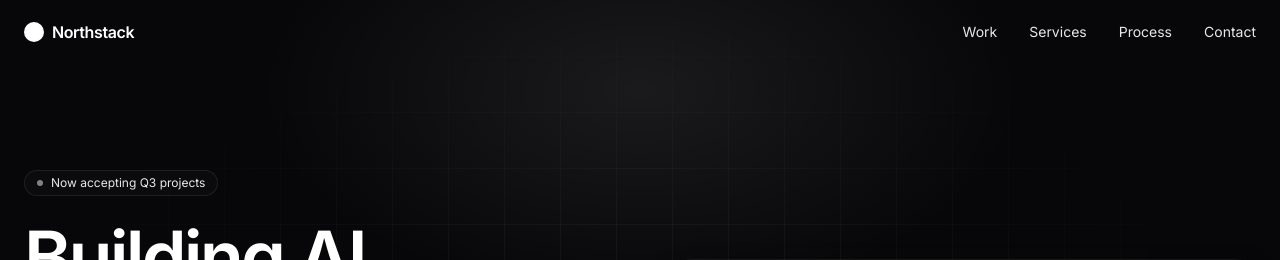
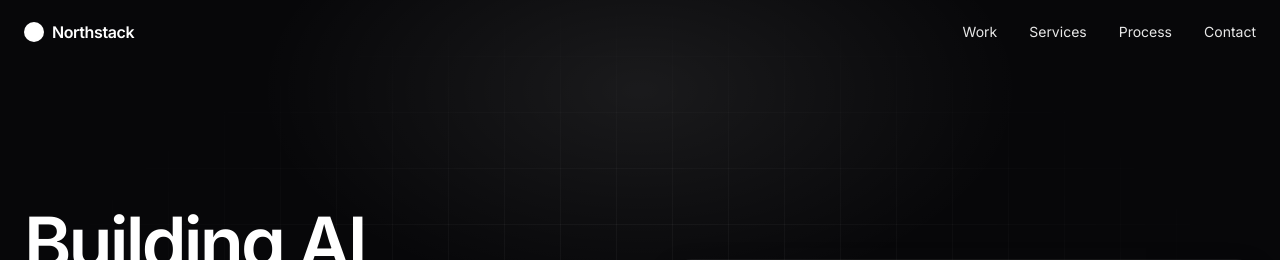
Before and after one commit to jagdishpanada2000-cloud/Northstack.studio, a Next.js app: page / in a window 1280 px wide. Shown: the top 260 px of the page. Built offline with nearby package versions, Linux system fonts and the light colour scheme; grey boxes are pictures that could not be loaded.

Commit message:
Remove 'Now accepting Q3 projects' badge

```diff
--- a/src/components/site/Hero.tsx
+++ b/src/components/site/Hero.tsx
@@ -21,16 +21,6 @@ export function Hero() {
 
       <div className="relative mx-auto w-full max-w-7xl px-6 grid lg:grid-cols-2 gap-16 items-center">
         <div>
-          <motion.div
-            initial={{ opacity: 0, y: 12 }}
-            animate={{ opacity: 1, y: 0 }}
-            transition={{ duration: 0.6, ease: "easeOut" }}
-            className="inline-flex items-center gap-2 rounded-full border border-border bg-white/[0.02] px-3 py-1 text-xs text-secondary"
-          >
-            <span className="h-1.5 w-1.5 rounded-full bg-white/80 animate-pulse" />
-            Now accepting Q3 projects
-          </motion.div>
-
           <motion.h1
             initial={{ opacity: 0, y: 20 }}
             animate={{ opacity: 1, y: 0 }}
```
